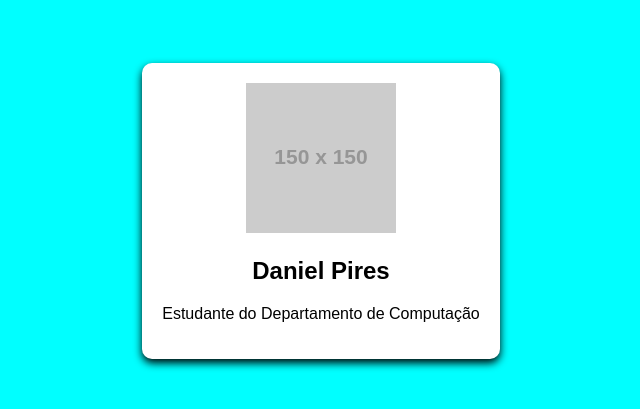
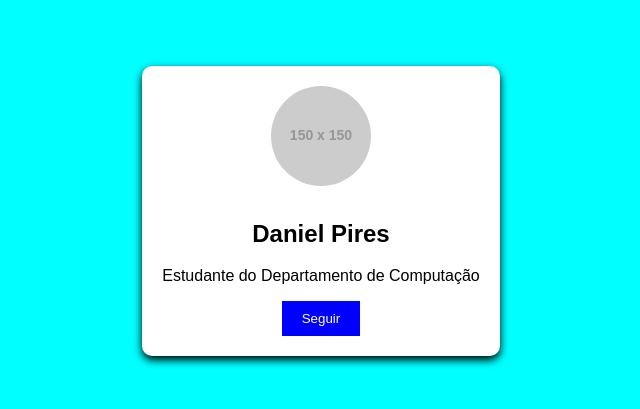
Before and after one commit to roddiee/progcomp1, a plain HTML site: page index.html in a window 1280 px wide. Shown: the part 197-606 px from the top of the page, without its empty margins (319-959 px from the left). Drawn offline with Linux system fonts and the light colour scheme; placeholder pictures from the web are drawn by us.

Commit message:
imagem e botão

```diff
--- /dev/null
+++ b/css/styles.css
@@ -0,0 +1,40 @@
+body {
+    /* fonte do texto */
+    font-family: Arial, sans-serif;
+    background-color: cyan;
+    /* usa modelo FlexBox, conceito de caixa para posicionamento */
+    display: flex;
+    justify-content: center; /* centraliza na horizontal */
+    height: 100vh; /* altura da página 100% da altura da página*/
+    align-items: center; /* centraliza na vertical */
+
+}
+.container {
+    background-color: white;
+    padding: 20px; /* espaçamento interno */
+    border-radius: 10px; /* borda */
+    text-align: center; /* texto centralizado */
+    box-shadow: 0 4px 8px ; /* sombra */
+}
+button {
+    background-color: blue;
+    color: white;
+    border: none;
+    /* 10 abaixo e 10 acima e 20 esquerda e 20 direita */
+    padding: 10px 20px;
+}
+/* ao passar o mouse em cima do botão */
+button:hover {
+    background-color: red;
+}
+
+.foto {
+    /* borda com cantos arredondados*/
+    border-radius: 50%;
+    /* largura */
+    width: 100px;
+    /* altura */
+    height: 100px;
+    /* espaçamento externo abaixo */
+    margin-bottom: 10px;
+}
--- a/index.html
+++ b/index.html
@@ -5,34 +5,19 @@
         <!-- largura da página será a largura do dispositivo -->
         <meta name="viewport" content="width=device-width, initial-scale=1.0">
         <title> Cartão de Apresentação </title>
-        <style>
-            body {
-                /* fonte do texto */
-                font-family: Arial, sans-serif;
-                background-color: cyan;
-                /* usa modelo FlexBox, conceito de caixa para posicionamento */
-                display: flex;
-                justify-content: center; /* centraliza na horizontal */
-                height: 100vh; /* altura da página 100% da altura da página*/
-                align-items: center; /* centraliza na vertical */
-
-            }
-            .container {
-                background-color: white;
-                padding: 20px; /* espaçamento interno */
-                border-radius: 10px; /* borda */
-                text-align: center; /* texto centralizado */
-                box-shadow: 0 4px 8px ; /* sombra */
-            }
-        </style>
+        <!-- faz referência ao arquivo css -->
+        <!-- rel é para designar o tipo da relação, que é folha de estilo -->
+        <!-- href é a referência do hipertexto -->
+        <link rel="stylesheet" href="css/styles.css"/>
     </head>
     <body>
         <div class="container"> <!-- divisão lógica de conteúdo -->
-            <img src="https://placehold.co/150" alt="Foto de Perfil"/>
+            <img class="foto" src="https://placehold.co/150" alt="Foto de Perfil"/>
             <!-- cabeçalho de nível 2-->
             <h2> Daniel Pires </h2>
             <!-- parágrafo -->
             <p> Estudante do Departamento de Computação </p>
+            <button> Seguir </button>
         </div>
     </body>
 </html>
```
